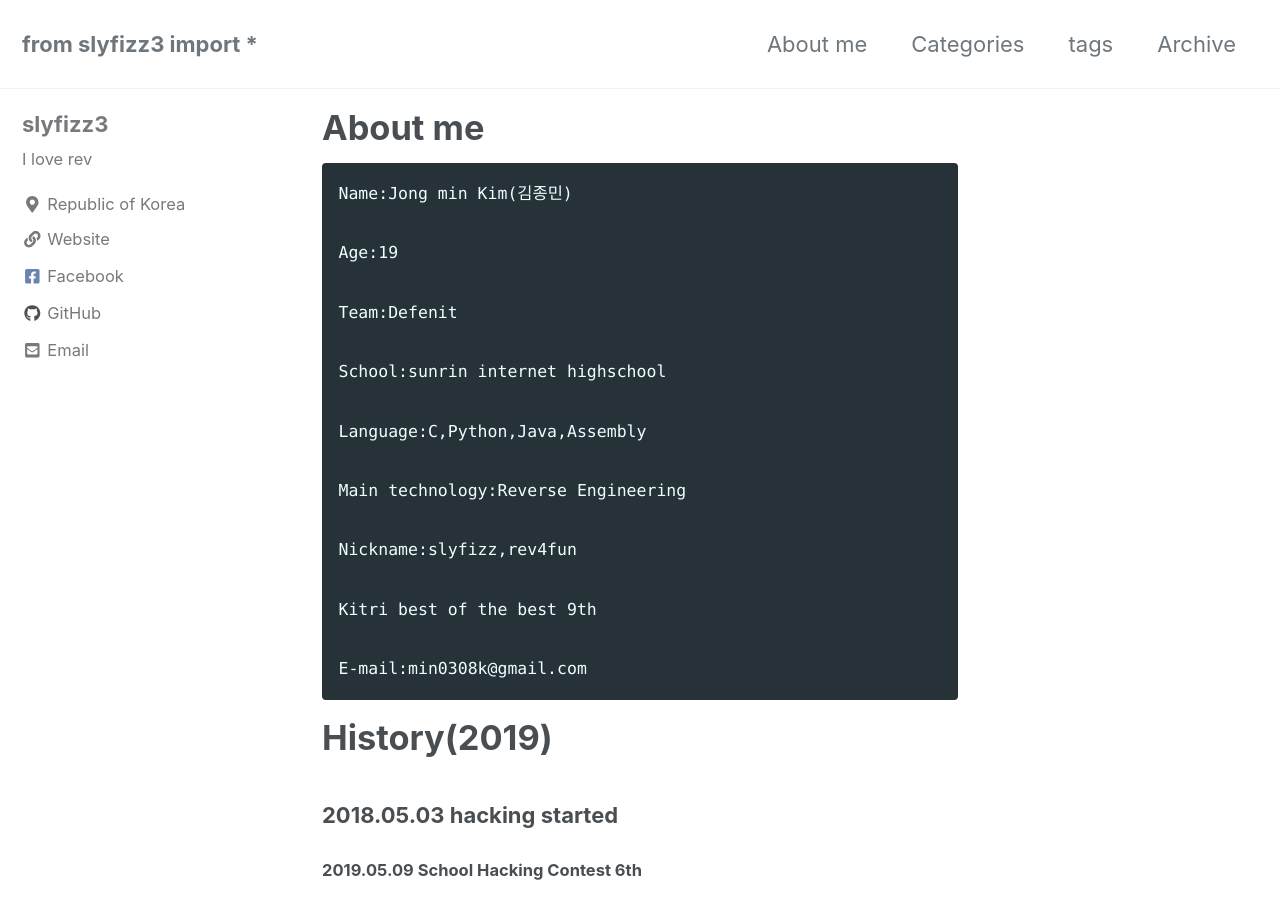
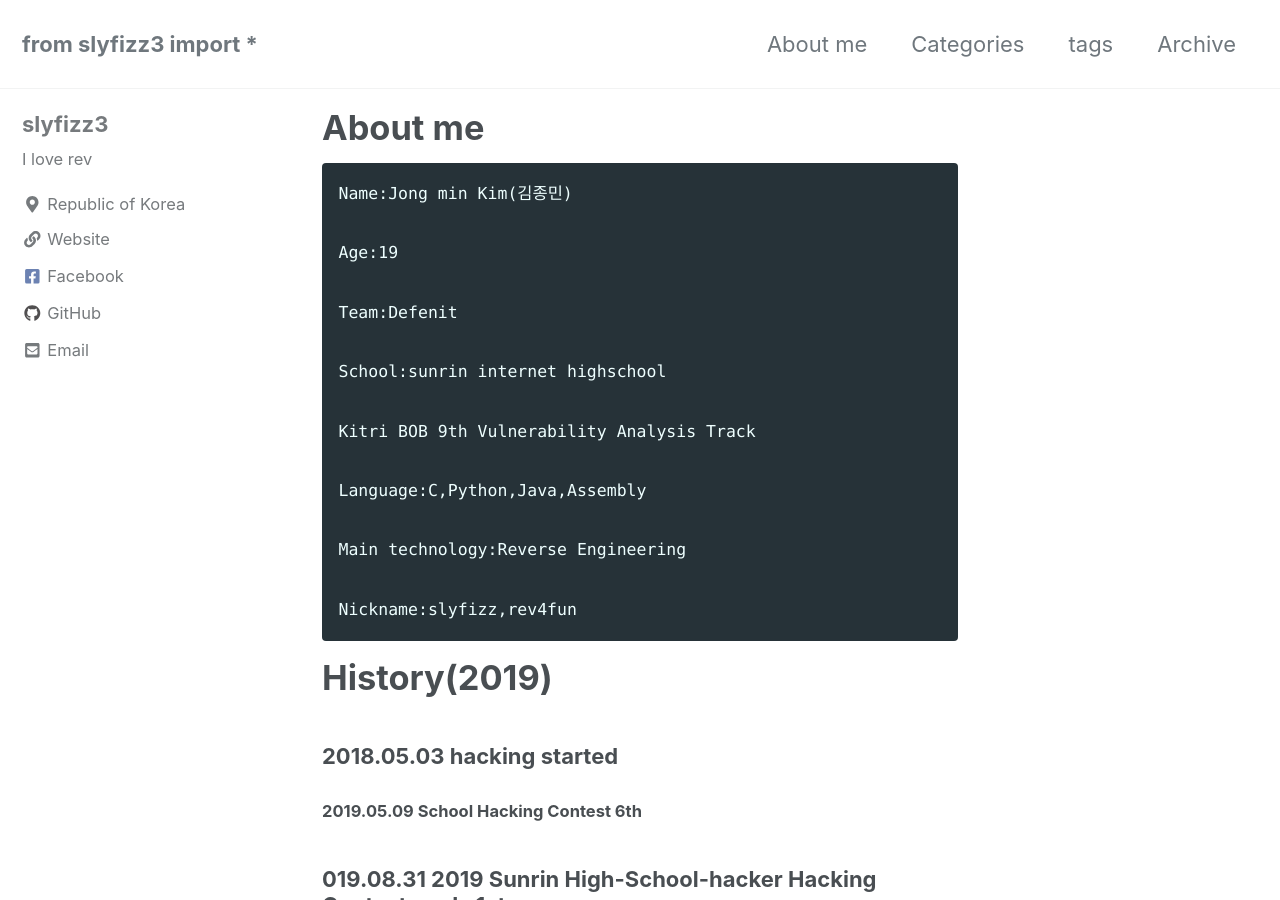
Before and after one commit to slyfizz3/slyfizz3.github.io, a Jekyll site: the page built from _pages/about.md, in a window 1280 px wide and 900 px high. Built offline with Jekyll 4.4.1, drawn with Linux system fonts in a browser that asks for light colours; cached includes are drawn as plain includes; nearby versions of some CDN libraries.

Commit message:
Update about.md

````diff
--- a/_pages/about.md
+++ b/_pages/about.md
@@ -12,15 +12,13 @@ Team:Defenit
 
 School:sunrin internet highschool
 
+Kitri BOB 9th Vulnerability Analysis Track
+
 Language:C,Python,Java,Assembly
 
 Main technology:Reverse Engineering
 
 Nickname:slyfizz,rev4fun
-
-Kitri best of the best 9th
-
-E-mail:min0308k@gmail.com
 ```
 
 # History(2019)
````
